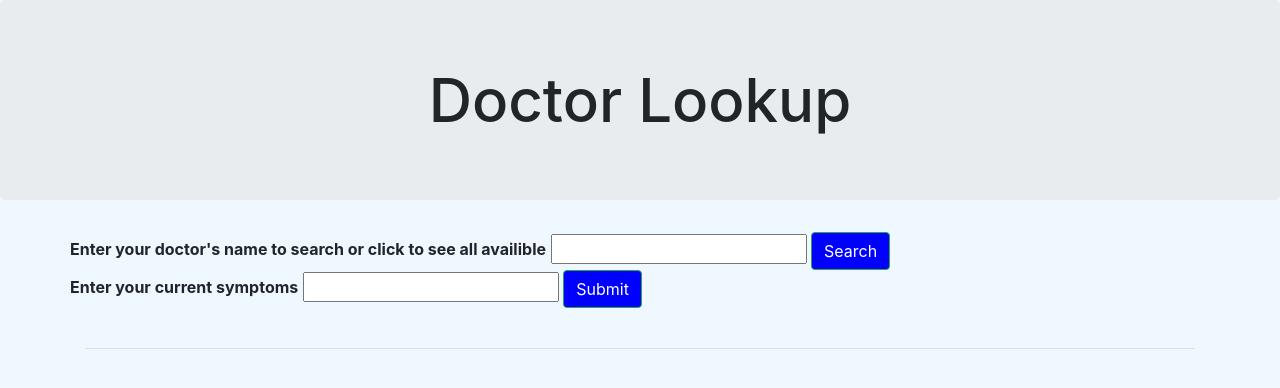
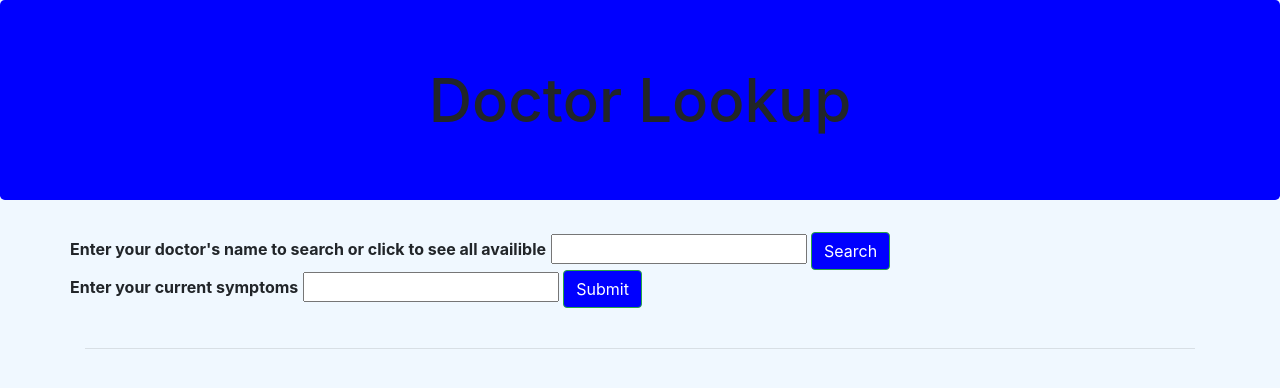
Before and after one commit to dereksmith2018/DoctorLookup, a website built with webpack: page src/index.html in a window 1280 px wide. Built offline with nearby package versions, Linux system fonts and the light colour scheme.

Commit message:
added css

```diff
--- a/src/index.html
+++ b/src/index.html
@@ -4,7 +4,7 @@
     <title>Doctor Lookup</title>
   </head>
   <body>
-    <center><h1 class="jumbotron header">Doctor Lookup</h1></center>
+    <h1 id="jumbo" class="jumbotron">Doctor Lookup</h1>
     <div class="container">
      <div class="row">
       <div class="column">
--- a/src/styles.css
+++ b/src/styles.css
@@ -10,3 +10,7 @@ h1{
 body{
     background-color: aliceblue
 }
+.jumbotron{
+   background-color: blue;
+   text-align: center;
+}
```
